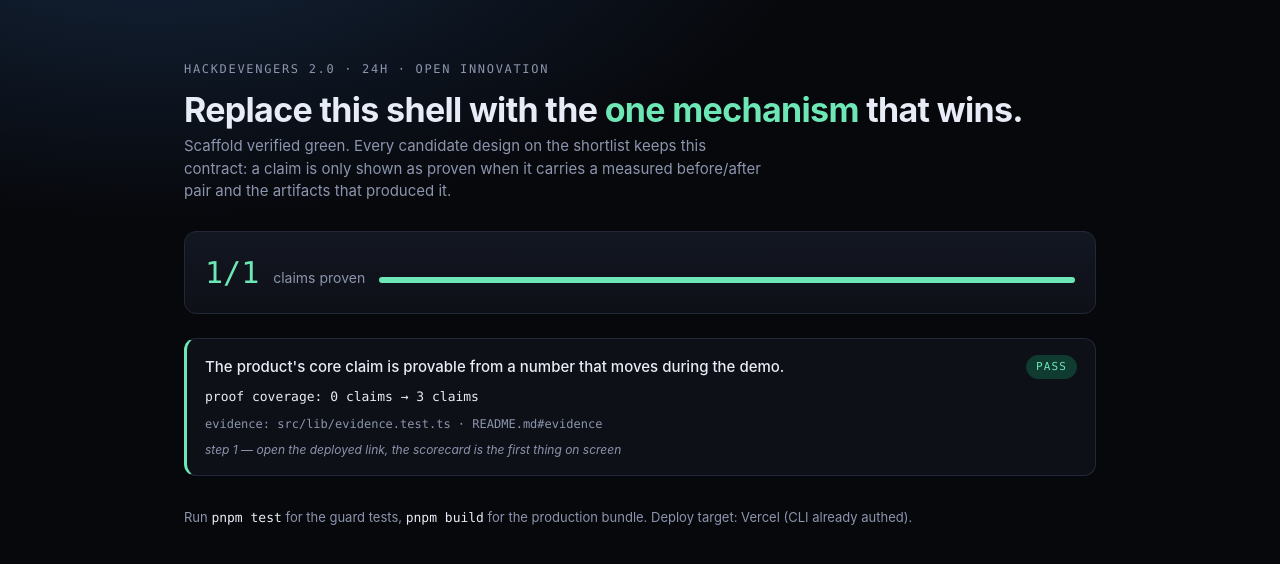
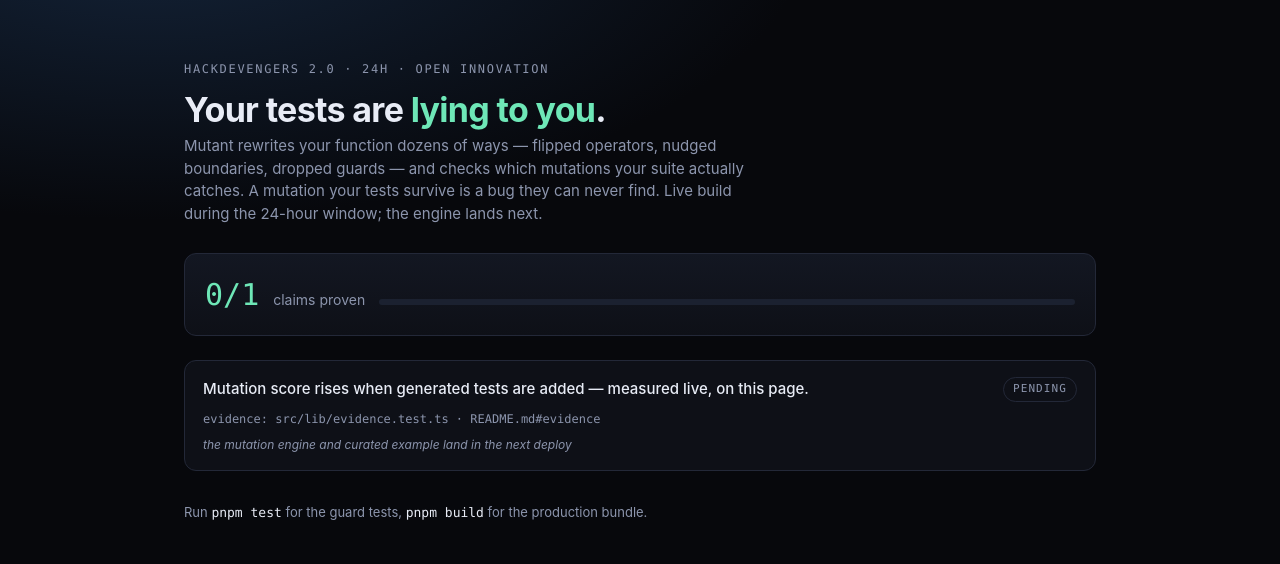
Before and after one commit to sgoel2be24-cyber/mutant, a React (Vite) app: page / in a window 1280 px wide. Shown: the top 564 px of the page. Built offline with nearby package versions, Linux system fonts and the light colour scheme.

Commit message:
feat: lock decision - Mutant, in-browser mutation testing (brand the shell)

```diff
--- a/index.html
+++ b/index.html
@@ -4,7 +4,7 @@
     <meta charset="utf-8" />
     <meta name="viewport" content="width=device-width, initial-scale=1" />
     <meta name="color-scheme" content="dark" />
-    <title>HackDevengers 2.0</title>
+    <title>Mutant — tests that prove themselves</title>
     <meta
       name="description"
       content="HackDevengers 2.0 submission - built solo during the 24-hour build window, 19-20 September 2026."
--- a/package.json
+++ b/package.json
@@ -1,9 +1,9 @@
 {
-  "name": "hackdevengers-2.0",
+  "name": "mutant",
   "private": true,
   "version": "0.1.0",
   "type": "module",
-  "description": "HackDevengers 2.0 (24h, Open Innovation) submission",
+  "description": "In-browser mutation testing that proves your tests actually catch bugs.",
   "scripts": {
     "dev": "vite",
     "build": "tsc -p tsconfig.json && vite build",
--- a/src/App.tsx
+++ b/src/App.tsx
@@ -7,24 +7,23 @@ import {
 } from "./lib/evidence";
 
 /**
- * Shell only. The winning design replaces this report with the real one and
- * keeps the same contract: every claim renders with its measurement and its
- * artifacts, or it renders as UNMEASURED. Nothing gets to look proven for free.
+ * Shell while the engine lands. The contract stays: every claim renders with
+ * its measurement and artifacts, or renders as PENDING. Nothing looks proven
+ * for free — the first deploy of the real engine replaces this report.
  */
 const SHELL_REPORT: EvidenceReport = {
   generatedAt: new Date(0).toISOString(),
   claims: [
     {
-      id: "claim-shape",
+      id: "claim-score-rises",
       statement:
-        "The product's core claim is provable from a number that moves during the demo.",
-      state: "pass",
-      measurement: { label: "proof coverage", before: 0, after: 3, unit: " claims" },
+        "Mutation score rises when generated tests are added — measured live, on this page.",
+      state: "pending",
       artifacts: [
         { kind: "file", ref: "src/lib/evidence.test.ts" },
         { kind: "file", ref: "README.md#evidence" },
       ],
-      demoStep: "step 1 — open the deployed link, the scorecard is the first thing on screen",
+      demoStep: "the mutation engine and curated example land in the next deploy",
     } satisfies Claim,
   ],
 };
@@ -37,13 +36,13 @@ export default function App() {
     <main className="wrap">
       <p className="eyebrow">HackDevengers 2.0 · 24h · Open Innovation</p>
       <h1>
-        Replace this shell with the <span className="mark">one mechanism</span>{" "}
-        that wins.
+        Your tests are <span className="mark">lying to you</span>.
       </h1>
       <p className="lede">
-        Scaffold verified green. Every candidate design on the shortlist keeps
-        this contract: a claim is only shown as proven when it carries a
-        measured before/after pair and the artifacts that produced it.
+        Mutant rewrites your function dozens of ways — flipped operators, nudged
+        boundaries, dropped guards — and checks which mutations your suite
+        actually catches. A mutation your tests survive is a bug they can never
+        find. Live build during the 24-hour window; the engine lands next.
       </p>
 
       <section className="score" aria-label="proof scorecard">
@@ -76,7 +75,7 @@ export default function App() {
 
       <p className="footer">
         Run <code>pnpm test</code> for the guard tests, <code>pnpm build</code>{" "}
-        for the production bundle. Deploy target: Vercel (CLI already authed).
+        for the production bundle.
       </p>
     </main>
   );
```
Also changed, not shown: 1 other file (tests, documents, lock files or other folders).
